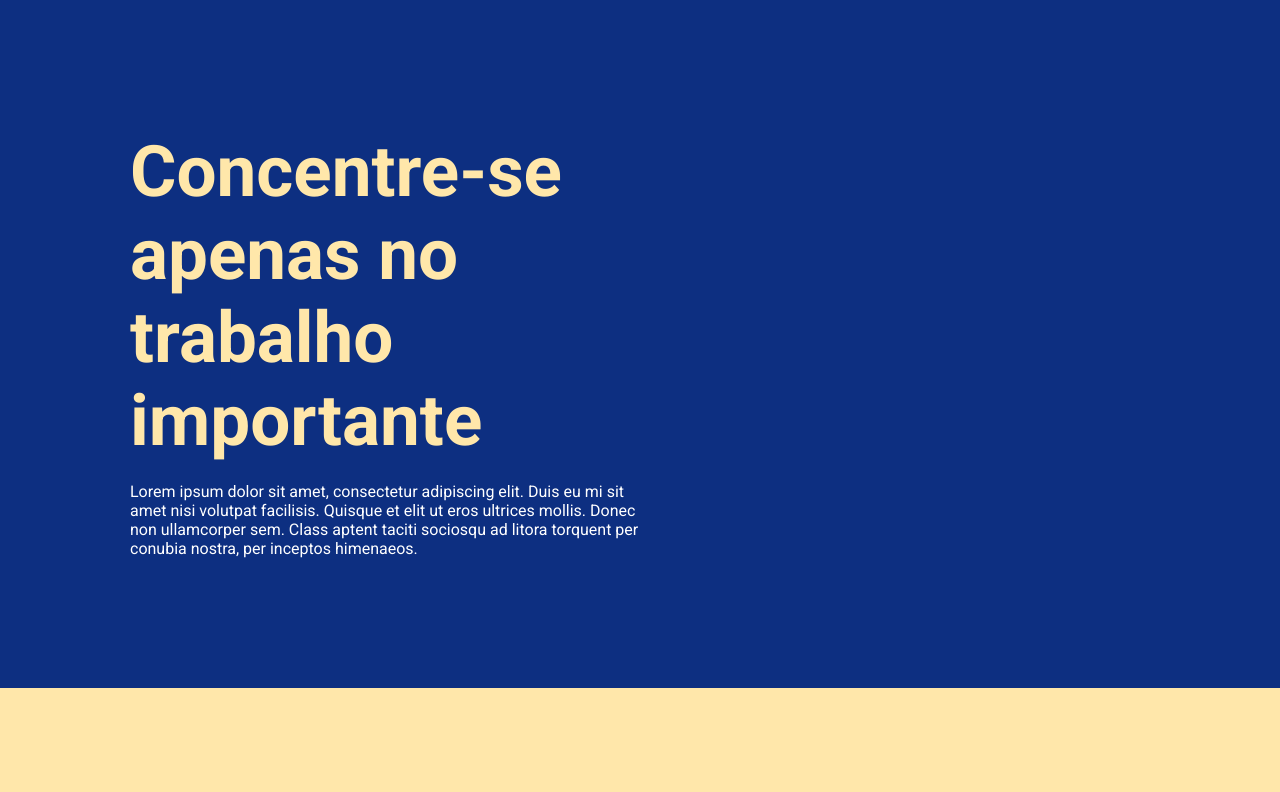
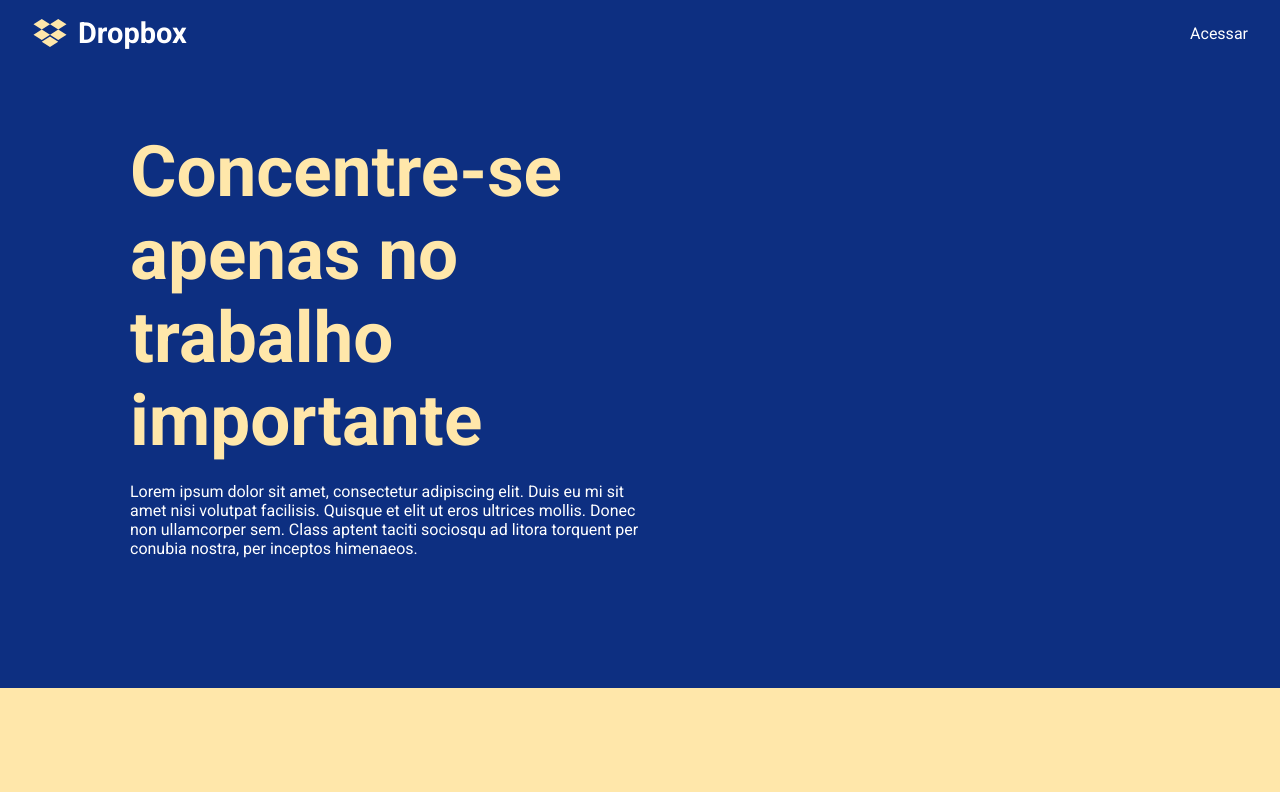
Before and after one commit to JoaoPaulo-LD/dropbox-ui-clone, a React (Create React App) app: page / in a window 1280 px wide. Shown: the top 792 px of the page. Built offline with nearby package versions, Linux system fonts and the light colour scheme.

Commit message:
Section component and header styles finished

```diff
--- a/src/components/Section/index.tsx
+++ b/src/components/Section/index.tsx
@@ -2,7 +2,10 @@
 
 import {
   Container,
-  Content
+  Content,
+  HeaderWrapper,
+  Header,
+  DropboxLogo
 } from './styles'
 
 interface Props {
@@ -12,8 +15,20 @@
 }
 
 const Section: React.FC<Props> = ({ variant, title, description }) => {
+  const buttonVariant = Math.round(Math.random())
+
   return (
     <Container className={variant}>
+      <HeaderWrapper>
+        <Header>
+          <h1>
+            <DropboxLogo />
+            <span>Dropbox</span>
+          </h1>
+          <button>{buttonVariant === 0 ? "Interagir" : "Acessar"}</button>
+        </Header>
+      </HeaderWrapper>
+
       <Content>
         <h2>{title}</h2>
         <p>{description}</p>
--- a/src/components/Section/styles.ts
+++ b/src/components/Section/styles.ts
@@ -1,4 +1,5 @@
 import styled from 'styled-components'
+import { FaDropbox } from 'react-icons/fa'
 
 export const Container = styled.div`
   --padding-top: 100px;
@@ -38,6 +39,62 @@
   }
 
   background: var(--bg-color);
+  position: relative;
+`
+
+export const HeaderWrapper = styled.div`
+  position: absolute;
+  top: 0;
+  left: 0;
+  right: 0;
+  bottom: 0;
+
+  clip: rect(auto, auto, auto, auto)
+`
+
+export const Header = styled.header`
+  z-index: 3;
+  background: var(--bg-color);
+  display: flex;
+  justify-content: space-between;
+  max-width: 1440px;
+  margin: 0 auto;
+  padding: 16px 32px;
+
+  > h1 {
+    display: flex;
+    align-items: center;
+
+    > span {
+      color: var(--text-color);
+      margin-left: 10px;
+      font-size: 29px;
+    }
+  }
+
+  > button {
+    color: var(--text-color);
+    background: none;
+    border: none;
+    outline: none;
+    font-size: 16px;
+    cursor: pointer;
+
+    &:hover, &:focus {
+      text-decoration: underline
+    }
+  }
+
+  position: fixed;
+  top: 0;
+  left: 0;
+  right: 0;
+`
+
+export const DropboxLogo = styled(FaDropbox)`
+  width: 36px;
+  height: 32px;
+  fill: var(--logo-color);
 `
 
 export const Content = styled.div`
@@ -59,5 +116,5 @@
     max-width: var(--content-width);
   }
 
-  padding: var(--padding-top)
+  padding: var(--padding-top);
 `
```
